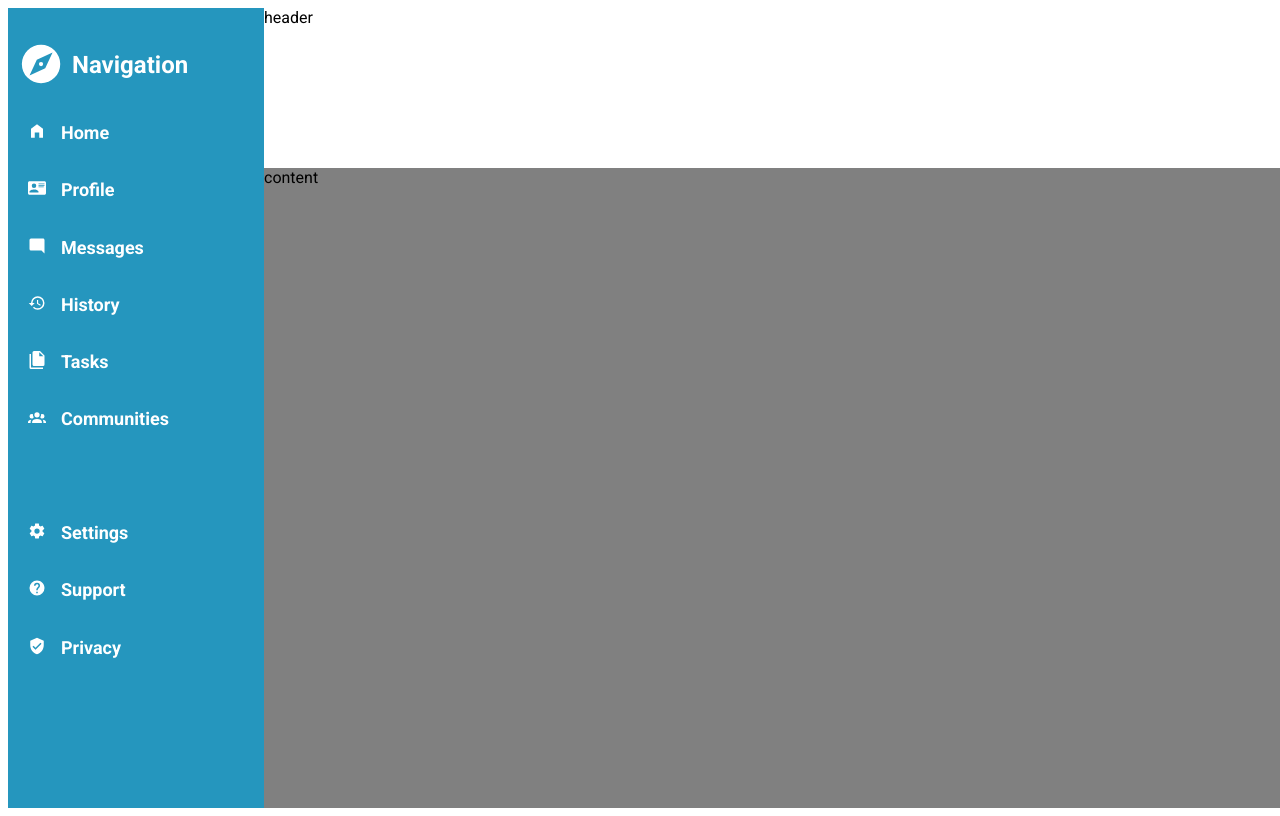
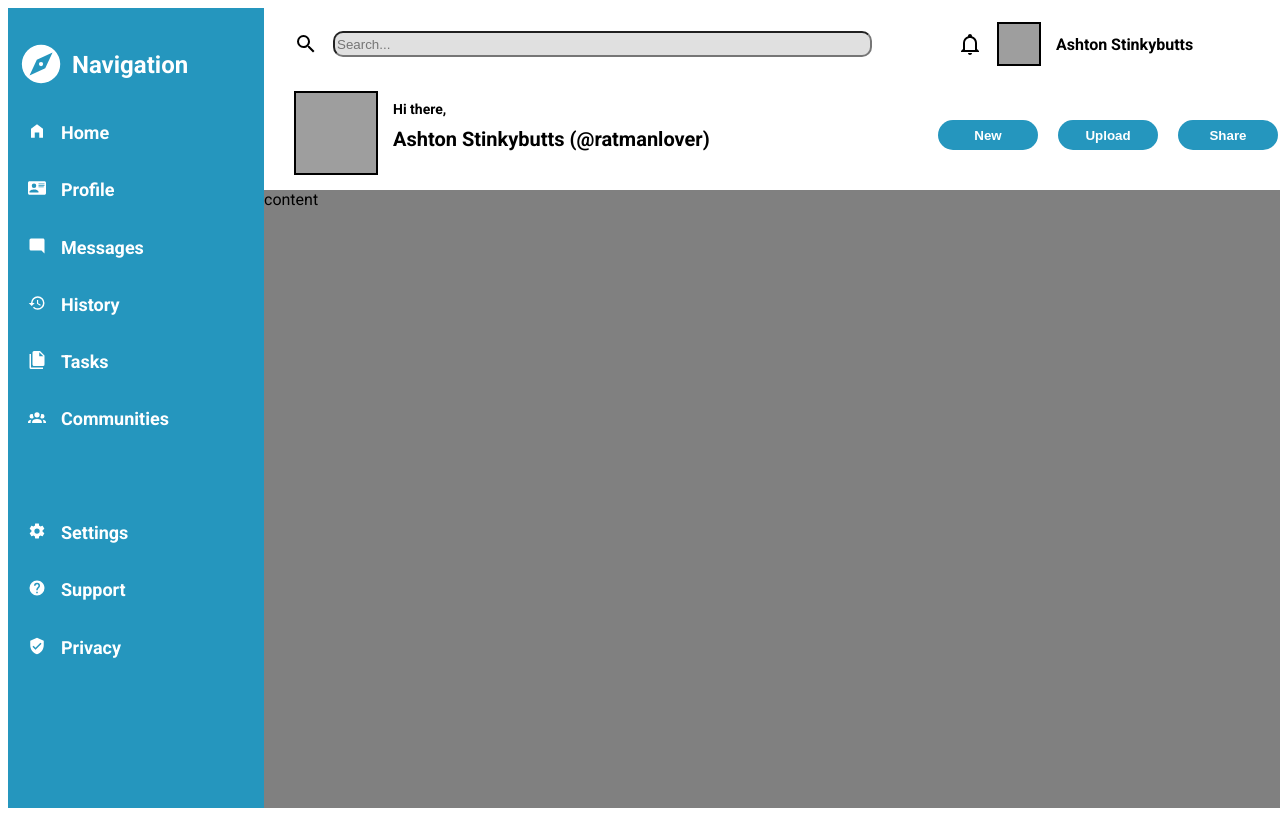
Before and after one commit to Tclewis13/odin-admin-page, a plain HTML site: page index.html in a window 1280 px wide. Drawn offline with Linux system fonts and the light colour scheme; grey boxes are pictures that could not be loaded.

Commit message:
header done

```diff
--- a/index.html
+++ b/index.html
@@ -54,7 +54,27 @@
         </div>
     </div>
     <div class="header">
-        header
+        <div id="search_container">
+            <svg class="content_icon" xmlns="http://www.w3.org/2000/svg" viewBox="0 0 24 24"><title>magnify</title><path d="M9.5,3A6.5,6.5 0 0,1 16,9.5C16,11.11 15.41,12.59 14.44,13.73L14.71,14H15.5L20.5,19L19,20.5L14,15.5V14.71L13.73,14.44C12.59,15.41 11.11,16 9.5,16A6.5,6.5 0 0,1 3,9.5A6.5,6.5 0 0,1 9.5,3M9.5,5C7,5 5,7 5,9.5C5,12 7,14 9.5,14C12,14 14,12 14,9.5C14,7 12,5 9.5,5Z" /></svg>
+            <input type="text" placeholder="Search..." style="border-radius: 10px; background-color: rgb(224, 224, 224); width: 80%; height:20px; margin-left: 15px;">
+        </div>
+        <div id="account_shorthand">
+            <svg class="content_icon" xmlns="http://www.w3.org/2000/svg" viewBox="0 0 24 24"><title>bell-outline</title><path d="M10 21H14C14 22.1 13.1 23 12 23S10 22.1 10 21M21 19V20H3V19L5 17V11C5 7.9 7 5.2 10 4.3V4C10 2.9 10.9 2 12 2S14 2.9 14 4V4.3C17 5.2 19 7.9 19 11V17L21 19M17 11C17 8.2 14.8 6 12 6S7 8.2 7 11V18H17V11Z" /></svg>
+            <img src="https://static-00.iconduck.com/assets.00/pile-of-poo-emoji-256x256-a8vpip76.png" style="height: 2.5em; width: 2.5em; border: 2px solid black; margin-left: 15px; margin-right: 15px;">
+            <div id="profile_name">Ashton Stinkybutts</div>
+        </div>
+        <div id="account_greeting">
+            <img src="https://static-00.iconduck.com/assets.00/pile-of-poo-emoji-256x256-a8vpip76.png" style="height: 5em; width: 5em; border: 2px solid black; margin-left:30px; margin-right: 15px;">
+            <div id="greeting_container">
+                <div id="greeting_greeting">Hi there,</div>
+                <div id="greeting_name">Ashton Stinkybutts (@ratmanlover)</div>
+             </div>
+        </div>
+        <div id="button_container">
+            <button class="header_button" type="button">New</button>
+            <button class="header_button" type="button">Upload</button>
+            <button class="header_button" type="button">Share</button>
+        </div>
     </div>
     <div class="content">
         content
--- a/style.css
+++ b/style.css
@@ -20,6 +20,9 @@ body{
     background-color: white;
     grid-column: 2/3;
     grid-row: 1/2;
+    display: grid;
+    grid-template-columns: 2fr 1fr;
+    grid-template-rows: 1fr 1.5fr;
 }
 
 .content{
@@ -67,6 +70,12 @@ ul{
     margin-left: 20px;
 }
 
+.content_icon{
+    height: 1.5em;
+    width: 1.5em;
+    margin-left: 30px;
+}
+
 #home{
     grid-row: 2/3;
 }
@@ -74,3 +83,56 @@ ul{
 #profile{
     grid-row: 3/4;
 }
+
+#search_container{
+    grid-row: 1/2;
+    grid-column: 1/2;
+    display: flex;
+    align-items: center;
+}
+
+#account_shorthand{
+    grid-row: 1/2;
+    grid-column: 2/3;
+    display: flex;
+    align-items: center;
+    font-weight: bolder;
+}
+
+#account_greeting{
+    grid-row: 2/3;
+    grid-column:1/2;
+    display: flex;
+    margin-top: 10px;
+    margin-bottom: 15px;
+}
+
+#button_container{
+    grid-row: 2/3;
+    grid-column: 2/3;
+    display: flex;
+    align-items: center;
+}
+
+#button_container button{
+    background-color: rgb(37, 150, 190);
+    color: white;
+    margin: 10px;
+    border-radius: 15px;
+    height: 30px;
+    width: 100px;
+    border: none;
+    font-weight: bold;
+}
+
+#greeting_greeting{
+    font-size: 14px;
+    font-weight: bold;
+    margin-top: 10px;
+}
+
+#greeting_name{
+    font-size: 20px;
+    font-weight: bold;
+    margin-top: 10px;
+}
```
